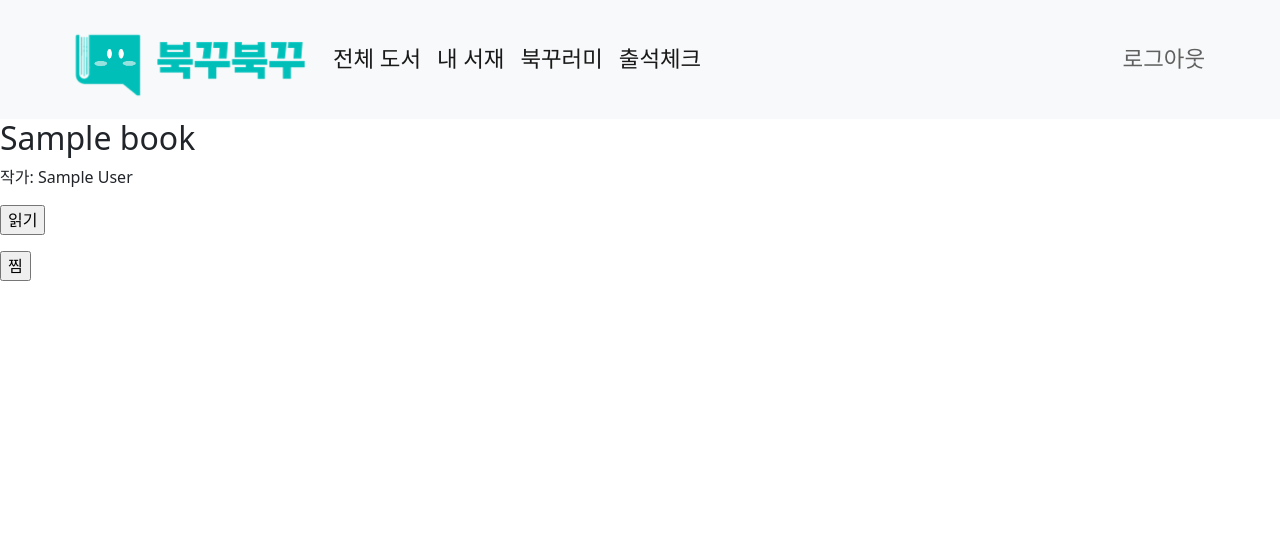
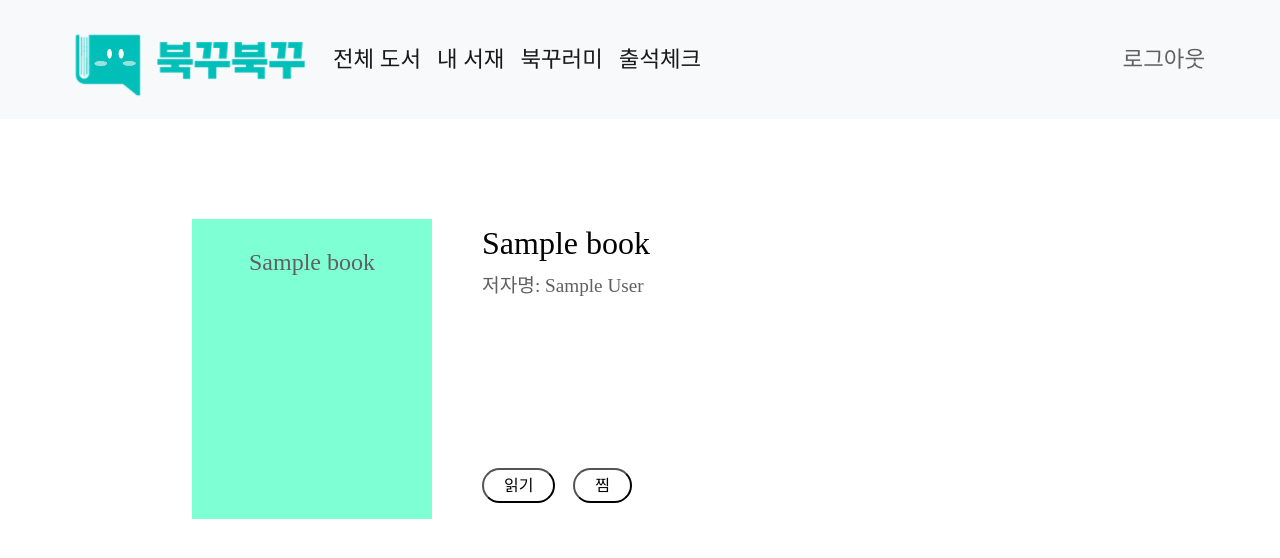
Before and after one commit to BookkuBookku/BookkuBookku, a PHP site: page /book_detail.php?bid=1 in a window 1280 px wide. Shown: the top 558 px of the page. Run offline with PHP 8.4, Linux system fonts and the light colour scheme; the visitor is signed in with stand-in values (Sample User, id 1); tables that the repository leaves empty or names only in its code hold one stand-in row (values such as "Sample post"); some libraries are stand-ins or nearby versions; some web fonts are replaced.

Commit message:
add book_detail css

```diff
--- a/book_detail.php
+++ b/book_detail.php
@@ -17,17 +17,29 @@
  }
 
   ?>
-  <h2><?= $name?></h2>
-  <p>작가: <?= $author?> </p>
 
+  <link href=".\css\book_detail.css" rel="stylesheet" type="text/css" />
+  <section class="book_detail_section">
+    <div class="book_cover">
+      <p class="cover_title"><?= $name?></p>
+    </div>
+    <div class="book_info_div">
+      <div class="book_info">
+        <p class="book_name"> <?= $name?> </p>
+        <p class="book_author"> 저자명: <?= $author?> </p>
+      </div>
+      <div class="buttons">
         <form method="POST" action="reading.php"><!-- 읽기 -->
           <input type="hidden" name="bid" value="<?= $bid ?>"/>
-    <p> <input type="submit" value="읽기"/> </p>
+          <input type="submit" value="읽기"/>
         </form>
 
         <form method="POST" action="book_process.php"><!-- 찜 -->
-    <input type="hidden" name="bid" value="<?= $bid ?>"/>
+          <input type="hidden" name="bid" value="<?= $bid ?> "/>
           <input type="hidden" name="id" value="<?= $id ?>"/>
           <input type="hidden" name="status" value="like"/>
           <p> <input type="submit" value="찜"/> </p>
         </form>
+      </div>
+    </div>
+  </section>
--- /dev/null
+++ b/css/book_detail.css
@@ -0,0 +1,46 @@
+.book_detail_section{
+    width: 70%;
+    margin: 100px auto;
+    display: flex;
+}
+.book_cover{
+    width: 240px;
+    height: 300px;
+    background-color: aquamarine;
+    padding: 5px;
+    margin-bottom: 10px;
+
+    text-align: center;
+    word-break: keep-all;
+    font-size: larger;
+}
+.book_info_div{
+    padding: 0 50px;
+    height: 300px;
+    display: flex;
+    flex-direction: column;
+    justify-content: space-between;
+}
+.book_name{
+    font-size: xx-large;
+    color: black;
+    margin-bottom: 5px;
+}
+.book_author{
+    font-size: larger;
+}
+.buttons{
+    display: flex;
+    width: 150px;
+    justify-content: space-between;
+}
+.buttons [type="submit"]{
+    padding: 0 20px;
+    height: 35px;
+    border-radius: 20px;
+    background-color: transparent;
+}
+.cover_title{
+    margin-top: 20px;
+    font-size: x-large;
+}
```
Lines whose indentation alone changed are shown as unchanged.
